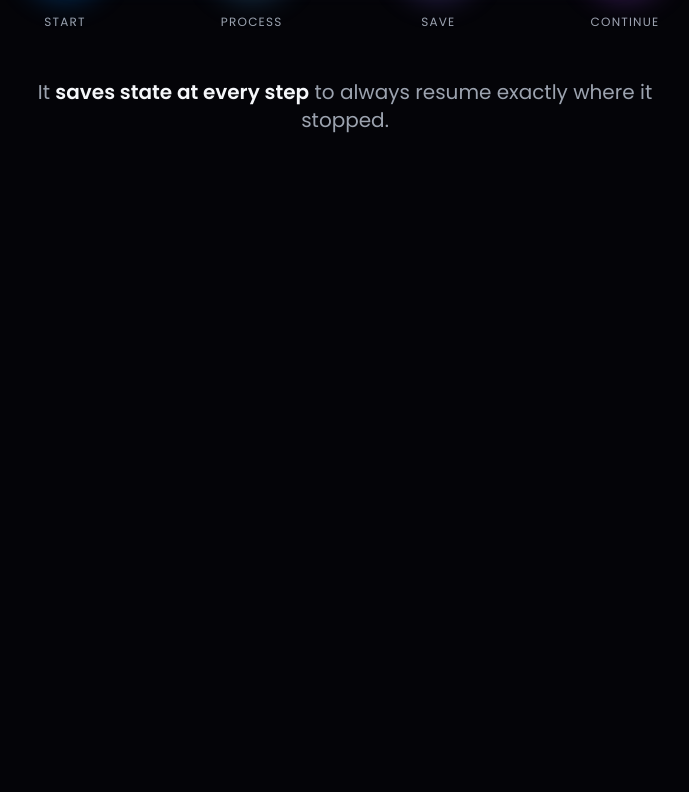
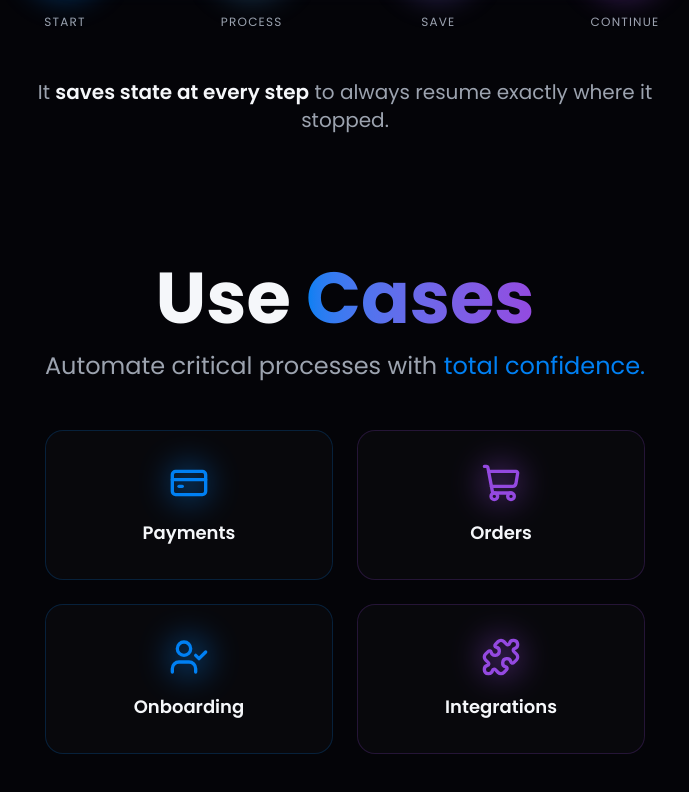
Before and after one commit to ezequielranieri/flowcore-web, a Next.js app: page / in a window 1280 px wide. Shown: the part 1682-2474 px from the top of the page, without its empty margins (295-984 px from the left). Before the commit the page ends 1880 px from the top, so only its background shows below. Built offline with nearby package versions, Linux system fonts and the light colour scheme.

Commit message:
feat: add use cases section with glowing icon cards

```diff
--- a/src/app/page.tsx
+++ b/src/app/page.tsx
@@ -5,6 +5,7 @@ import { ExternalLink } from "lucide-react";
 import Image from "next/image";
 import ProblemSection from "@/components/sections/ProblemSection";
 import SolutionSection from "@/components/sections/SolutionSection";
+import UseCasesSection from "@/components/sections/UseCasesSection";
 
 export default function Home() {
   return (
@@ -74,6 +75,7 @@ export default function Home() {
     </main>
     <ProblemSection />
     <SolutionSection />
+    <UseCasesSection />
     </>
   );
 }
--- /dev/null
+++ b/src/components/sections/UseCasesSection.tsx
@@ -0,0 +1,75 @@
+"use client";
+
+import { motion } from "framer-motion";
+import { CreditCard, ShoppingCart, UserCheck, Puzzle } from "lucide-react";
+
+const cards = [
+  { icon: CreditCard, label: "Payments", color: "#0080F3" },
+  { icon: ShoppingCart, label: "Orders", color: "#9449E0" },
+  { icon: UserCheck, label: "Onboarding", color: "#0080F3" },
+  { icon: Puzzle, label: "Integrations", color: "#9449E0" },
+];
+
+export default function UseCasesSection() {
+  return (
+    <section className="py-16 flex flex-col items-center justify-center max-w-4xl mx-auto px-4 text-center">
+      {/* 1. Title */}
+      <motion.h2
+        initial={{ opacity: 0, y: 20 }}
+        whileInView={{ opacity: 1, y: 0 }}
+        viewport={{ once: true }}
+        transition={{ duration: 0.6 }}
+        className="text-5xl md:text-7xl font-bold"
+      >
+        <span className="text-foreground">Use </span>
+        <span className="bg-gradient-to-r from-brand-cyan to-brand-purple bg-clip-text text-transparent">
+          Cases
+        </span>
+      </motion.h2>
+
+      {/* 2. Subtitle */}
+      <motion.p
+        initial={{ opacity: 0 }}
+        whileInView={{ opacity: 1 }}
+        viewport={{ once: true }}
+        transition={{ duration: 0.6, delay: 0.2 }}
+        className="text-xl md:text-2xl text-muted-foreground mt-4 mb-4"
+      >
+        Automate critical processes with <span className="text-brand-cyan">total confidence.</span>
+      </motion.p>
+
+      {/* 3. Grid */}
+      <div className="w-full max-w-2xl grid grid-cols-1 md:grid-cols-2 gap-6 mt-8">
+        {cards.map((card, index) => (
+          <motion.div
+            key={index}
+            className="group relative"
+            initial={{ opacity: 0, scale: 0.9 }}
+            whileInView={{ opacity: 1, scale: 1 }}
+            viewport={{ once: true }}
+            transition={{ duration: 0.4, delay: index * 0.1 }}
+          >
+            {/* Card */}
+            <div
+              className="relative rounded-2xl border bg-card/50 p-8 flex flex-col items-center gap-4 transition-all duration-300 group-hover:border-[var(--card-color)]"
+              style={{
+                borderColor: `${card.color}33`,
+                "--card-color": card.color,
+              } as React.CSSProperties}
+            >
+              {/* Icon glow */}
+              <div className="relative">
+                <div
+                  className="absolute inset-0 rounded-full blur-lg opacity-40 group-hover:opacity-60 transition-opacity duration-300"
+                  style={{ backgroundColor: card.color }}
+                />
+                <card.icon className="relative w-10 h-10" style={{ color: card.color }} />
+              </div>
+              <span className="text-lg font-semibold text-foreground">{card.label}</span>
+            </div>
+          </motion.div>
+        ))}
+      </div>
+    </section>
+  );
+}
```
